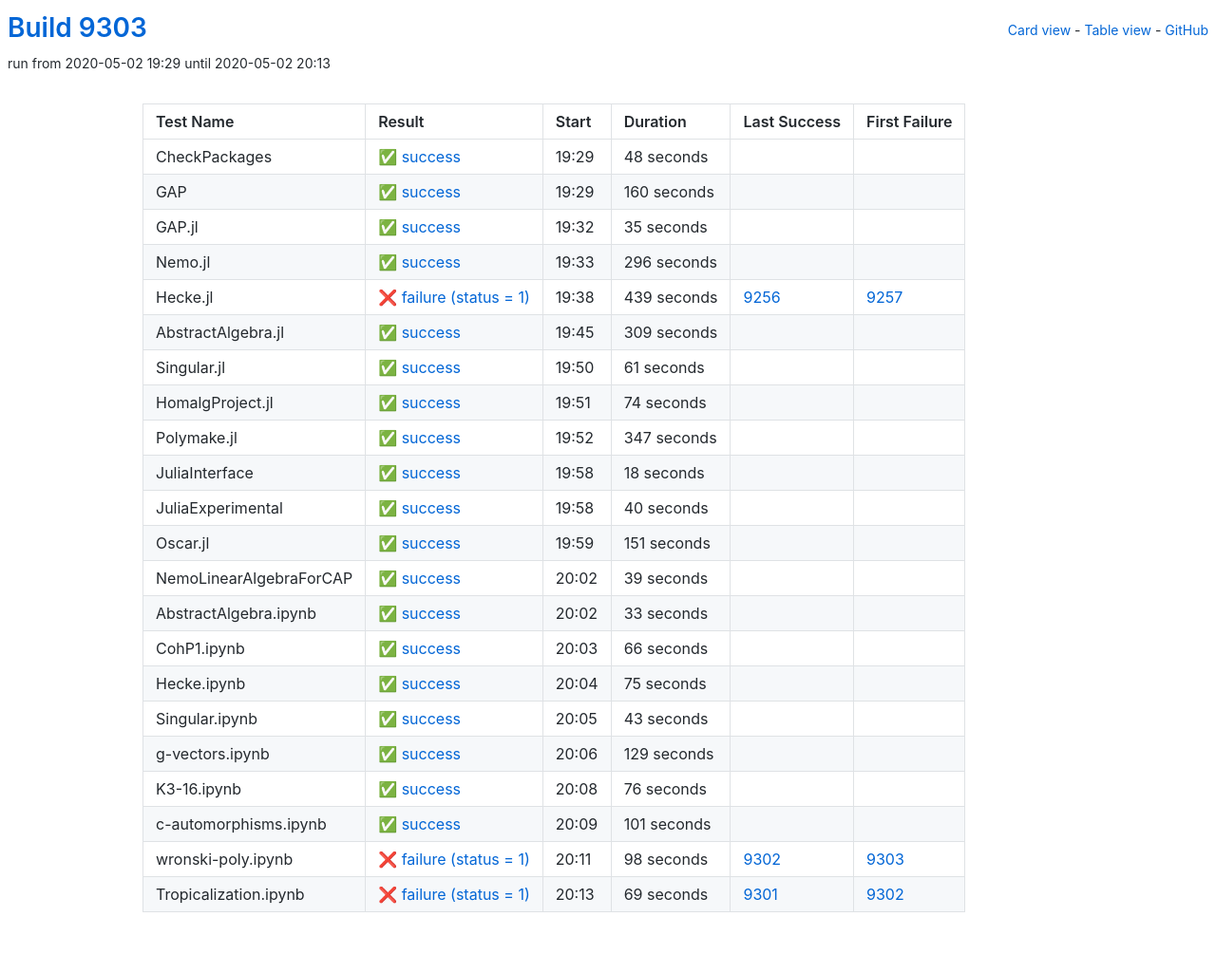
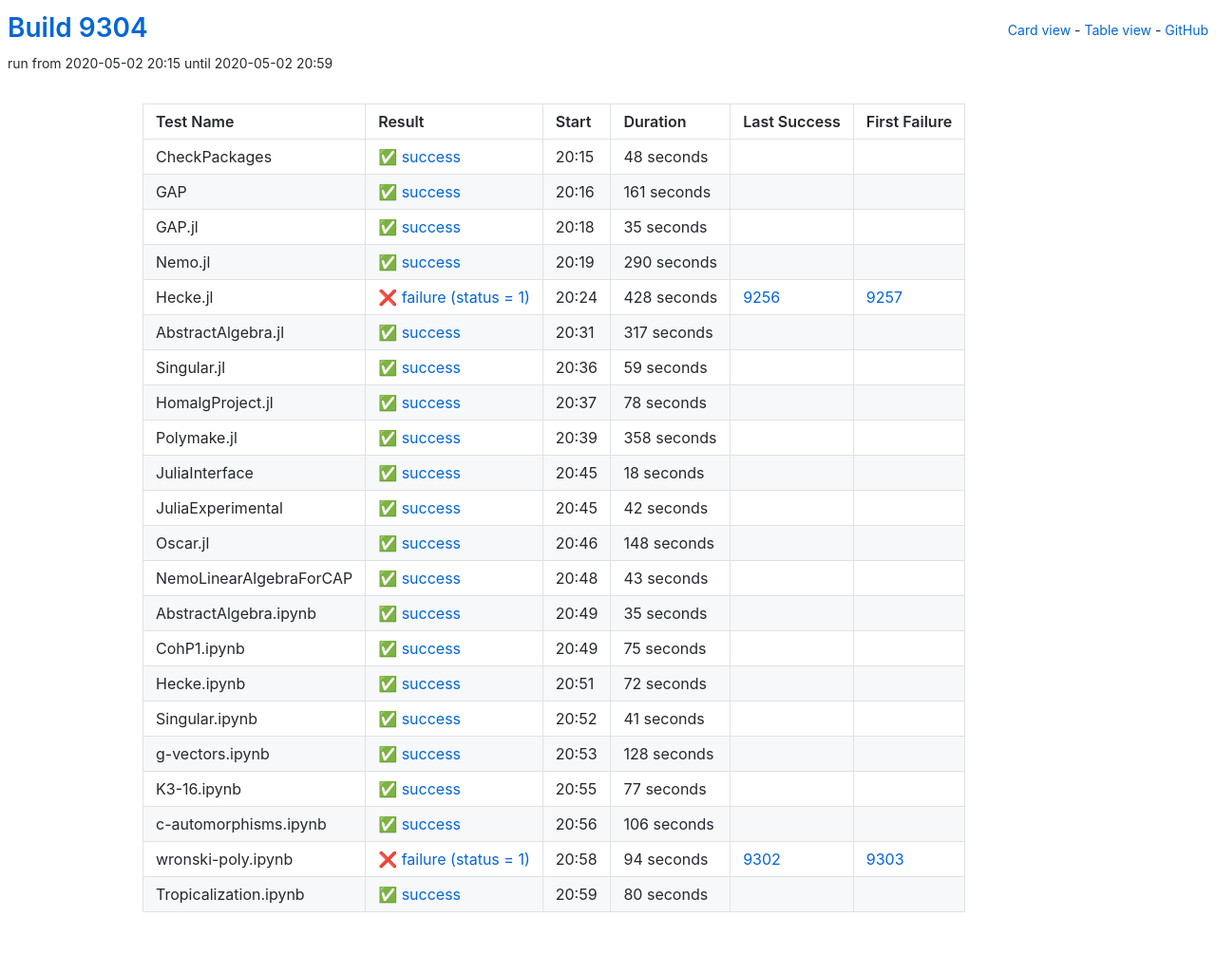
Before and after one commit to oscar-system/oscar-ci-status, a Jekyll site: the page built from table.html, in a window 1280 px wide. Shown: the whole page at 95% size. Built offline with Jekyll 4.4.1, drawn with Linux system fonts in a browser that asks for light colours.

Commit message:
Build 9304

```diff
--- a/_data/ci.yml
+++ b/_data/ci.yml
@@ -1,5 +1,5 @@
-build: 9303
-build_url: https://oscarci.mathematik.uni-kl.de/job/oscar/9303/
+build: 9304
+build_url: https://oscarci.mathematik.uni-kl.de/job/oscar/9304/
 job: oscar
 tests:
 - duration: 48
@@ -8,20 +8,20 @@ tests:
   first_failure_url: null
   last_success: false
   last_success_url: null
-  log: https://oscarci.mathematik.uni-kl.de/job/oscar/9303/artifact/logs/build-9303/CheckPackages.log
+  log: https://oscarci.mathematik.uni-kl.de/job/oscar/9304/artifact/logs/build-9304/CheckPackages.log
   name: CheckPackages
-  start: 2020-05-02 19:29
+  start: 2020-05-02 20:15
   status: success
   success: true
-- duration: 160
+- duration: 161
   exitcode: 0
   first_failure: false
   first_failure_url: null
   last_success: false
   last_success_url: null
-  log: https://oscarci.mathematik.uni-kl.de/job/oscar/9303/artifact/logs/build-9303/GAP.log
+  log: https://oscarci.mathematik.uni-kl.de/job/oscar/9304/artifact/logs/build-9304/GAP.log
   name: GAP
-  start: 2020-05-02 19:29
+  start: 2020-05-02 20:16
   status: success
   success: true
 - duration: 35
@@ -30,75 +30,75 @@ tests:
   first_failure_url: null
   last_success: false
   last_success_url: null
-  log: https://oscarci.mathematik.uni-kl.de/job/oscar/9303/artifact/logs/build-9303/GAP.jl.log
+  log: https://oscarci.mathematik.uni-kl.de/job/oscar/9304/artifact/logs/build-9304/GAP.jl.log
   name: GAP.jl
-  start: 2020-05-02 19:32
+  start: 2020-05-02 20:18
   status: success
   success: true
-- duration: 296
+- duration: 290
   exitcode: 0
   first_failure: false
   first_failure_url: null
   last_success: false
   last_success_url: null
-  log: https://oscarci.mathematik.uni-kl.de/job/oscar/9303/artifact/logs/build-9303/Nemo.jl.log
+  log: https://oscarci.mathematik.uni-kl.de/job/oscar/9304/artifact/logs/build-9304/Nemo.jl.log
   name: Nemo.jl
-  start: 2020-05-02 19:33
+  start: 2020-05-02 20:19
   status: success
   success: true
-- duration: 439
+- duration: 428
   exitcode: 1
   first_failure: 9257
   first_failure_url: https://oscarci.mathematik.uni-kl.de/job/oscar/9257/
   last_success: 9256
   last_success_url: https://oscarci.mathematik.uni-kl.de/job/oscar/9256/
-  log: https://oscarci.mathematik.uni-kl.de/job/oscar/9303/artifact/logs/build-9303/Hecke.jl.log
+  log: https://oscarci.mathematik.uni-kl.de/job/oscar/9304/artifact/logs/build-9304/Hecke.jl.log
   name: Hecke.jl
-  start: 2020-05-02 19:38
+  start: 2020-05-02 20:24
   status: failure
   success: false
-- duration: 309
+- duration: 317
   exitcode: 0
   first_failure: false
   first_failure_url: null
   last_success: false
   last_success_url: null
-  log: https://oscarci.mathematik.uni-kl.de/job/oscar/9303/artifact/logs/build-9303/AbstractAlgebra.jl.log
+  log: https://oscarci.mathematik.uni-kl.de/job/oscar/9304/artifact/logs/build-9304/AbstractAlgebra.jl.log
   name: AbstractAlgebra.jl
-  start: 2020-05-02 19:45
+  start: 2020-05-02 20:31
   status: success
   success: true
-- duration: 61
+- duration: 59
   exitcode: 0
   first_failure: false
   first_failure_url: null
   last_success: false
   last_success_url: null
-  log: https://oscarci.mathematik.uni-kl.de/job/oscar/9303/artifact/logs/build-9303/Singular.jl.log
+  log: https://oscarci.mathematik.uni-kl.de/job/oscar/9304/artifact/logs/build-9304/Singular.jl.log
   name: Singular.jl
-  start: 2020-05-02 19:50
+  start: 2020-05-02 20:36
   status: success
   success: true
-- duration: 74
+- duration: 78
   exitcode: 0
   first_failure: false
   first_failure_url: null
   last_success: false
   last_success_url: null
-  log: https://oscarci.mathematik.uni-kl.de/job/oscar/9303/artifact/logs/build-9303/HomalgProject.jl.log
+  log: https://oscarci.mathematik.uni-kl.de/job/oscar/9304/artifact/logs/build-9304/HomalgProject.jl.log
   name: HomalgProject.jl
-  start: 2020-05-02 19:51
+  start: 2020-05-02 20:37
   status: success
   success: true
-- duration: 347
+- duration: 358
   exitcode: 0
   first_failure: false
   first_failure_url: null
   last_success: false
   last_success_url: null
-  log: https://oscarci.mathematik.uni-kl.de/job/oscar/9303/artifact/logs/build-9303/Polymake.jl.log
+  log: https://oscarci.mathematik.uni-kl.de/job/oscar/9304/artifact/logs/build-9304/Polymake.jl.log
   name: Polymake.jl
-  start: 2020-05-02 19:52
+  start: 2020-05-02 20:39
   status: success
   success: true
 - duration: 18
@@ -107,64 +107,53 @@ tests:
   first_failure_url: null
   last_success: false
   last_success_url: null
-  log: https://oscarci.mathematik.uni-kl.de/job/oscar/9303/artifact/logs/build-9303/JuliaInterface.log
+  log: https://oscarci.mathematik.uni-kl.de/job/oscar/9304/artifact/logs/build-9304/JuliaInterface.log
   name: JuliaInterface
-  start: 2020-05-02 19:58
+  start: 2020-05-02 20:45
   status: success
   success: true
-- duration: 40
+- duration: 42
   exitcode: 0
   first_failure: false
   first_failure_url: null
   last_success: false
   last_success_url: null
-  log: https://oscarci.mathematik.uni-kl.de/job/oscar/9303/artifact/logs/build-9303/JuliaExperimental.log
+  log: https://oscarci.mathematik.uni-kl.de/job/oscar/9304/artifact/logs/build-9304/JuliaExperimental.log
   name: JuliaExperimental
-  start: 2020-05-02 19:58
+  start: 2020-05-02 20:45
   status: success
   success: true
-- duration: 151
+- duration: 148
   exitcode: 0
   first_failure: false
   first_failure_url: null
   last_success: false
   last_success_url: null
-  log: https://oscarci.mathematik.uni-kl.de/job/oscar/9303/artifact/logs/build-9303/Oscar.jl.log
+  log: https://oscarci.mathematik.uni-kl.de/job/oscar/9304/artifact/logs/build-9304/Oscar.jl.log
   name: Oscar.jl
-  start: 2020-05-02 19:59
+  start: 2020-05-02 20:46
   status: success
   success: true
-- duration: 39
+- duration: 43
   exitcode: 0
   first_failure: false
   first_failure_url: null
   last_success: false
   last_success_url: null
-  log: https://oscarci.mathematik.uni-kl.de/job/oscar/9303/artifact/logs/build-9303/NemoLinearAlgebraForCAP.log
+  log: https://oscarci.mathematik.uni-kl.de/job/oscar/9304/artifact/logs/build-9304/NemoLinearAlgebraForCAP.log
   name: NemoLinearAlgebraForCAP
-  start: 2020-05-02 20:02
+  start: 2020-05-02 20:48
   status: success
   success: true
-- duration: 33
+- duration: 35
   exitcode: 0
   first_failure: false
   first_failure_url: null
   last_success: false
   last_success_url: null
-  log: https://oscarci.mathematik.uni-kl.de/job/oscar/9303/artifact/logs/build-9303/AbstractAlgebra.ipynb.log
+  log: https://oscarci.mathematik.uni-kl.de/job/oscar/9304/artifact/logs/build-9304/AbstractAlgebra.ipynb.log
   name: AbstractAlgebra.ipynb
-  start: 2020-05-02 20:02
-  status: success
-  success: true
-- duration: 66
-  exitcode: 0
-  first_failure: false
-  first_failure_url: null
-  last_success: false
-  last_success_url: null
-  log: https://oscarci.mathematik.uni-kl.de/job/oscar/9303/artifact/logs/build-9303/CohP1.ipynb.log
-  name: CohP1.ipynb
-  start: 2020-05-02 20:03
+  start: 2020-05-02 20:49
   status: success
   success: true
 - duration: 75
@@ -173,74 +162,85 @@ tests:
   first_failure_url: null
   last_success: false
   last_success_url: null
-  log: https://oscarci.mathematik.uni-kl.de/job/oscar/9303/artifact/logs/build-9303/Hecke.ipynb.log
-  name: Hecke.ipynb
-  start: 2020-05-02 20:04
+  log: https://oscarci.mathematik.uni-kl.de/job/oscar/9304/artifact/logs/build-9304/CohP1.ipynb.log
+  name: CohP1.ipynb
+  start: 2020-05-02 20:49
   status: success
   success: true
-- duration: 43
+- duration: 72
   exitcode: 0
   first_failure: false
   first_failure_url: null
   last_success: false
   last_success_url: null
-  log: https://oscarci.mathematik.uni-kl.de/job/oscar/9303/artifact/logs/build-9303/Singular.ipynb.log
-  name: Singular.ipynb
-  start: 2020-05-02 20:05
+  log: https://oscarci.mathematik.uni-kl.de/job/oscar/9304/artifact/logs/build-9304/Hecke.ipynb.log
+  name: Hecke.ipynb
+  start: 2020-05-02 20:51
   status: success
   success: true
-- duration: 129
+- duration: 41
   exitcode: 0
   first_failure: false
   first_failure_url: null
   last_success: false
   last_success_url: null
-  log: https://oscarci.mathematik.uni-kl.de/job/oscar/9303/artifact/logs/build-9303/g-vectors.ipynb.log
-  name: g-vectors.ipynb
-  start: 2020-05-02 20:06
+  log: https://oscarci.mathematik.uni-kl.de/job/oscar/9304/artifact/logs/build-9304/Singular.ipynb.log
+  name: Singular.ipynb
+  start: 2020-05-02 20:52
   status: success
   success: true
-- duration: 76
+- duration: 128
   exitcode: 0
   first_failure: false
   first_failure_url: null
   last_success: false
   last_success_url: null
-  log: https://oscarci.mathematik.uni-kl.de/job/oscar/9303/artifact/logs/build-9303/K3-16.ipynb.log
-  name: K3-16.ipynb
-  start: 2020-05-02 20:08
+  log: https://oscarci.mathematik.uni-kl.de/job/oscar/9304/artifact/logs/build-9304/g-vectors.ipynb.log
+  name: g-vectors.ipynb
+  start: 2020-05-02 20:53
   status: success
   success: true
-- duration: 101
+- duration: 77
   exitcode: 0
   first_failure: false
   first_failure_url: null
   last_success: false
   last_success_url: null
-  log: https://oscarci.mathematik.uni-kl.de/job/oscar/9303/artifact/logs/build-9303/c-automorphisms.ipynb.log
-  name: c-automorphisms.ipynb
-  start: 2020-05-02 20:09
+  log: https://oscarci.mathematik.uni-kl.de/job/oscar/9304/artifact/logs/build-9304/K3-16.ipynb.log
+  name: K3-16.ipynb
+  start: 2020-05-02 20:55
   status: success
   success: true
-- duration: 98
+- duration: 106
+  exitcode: 0
+  first_failure: false
+  first_failure_url: null
+  last_success: false
+  last_success_url: null
+  log: https://oscarci.mathematik.uni-kl.de/job/oscar/9304/artifact/logs/build-9304/c-automorphisms.ipynb.log
+  name: c-automorphisms.ipynb
+  start: 2020-05-02 20:56
+  status: success
+  success: true
+- duration: 94
   exitcode: 1
   first_failure: 9303
   first_failure_url: https://oscarci.mathematik.uni-kl.de/job/oscar/9303/
   last_success: 9302
   last_success_url: https://oscarci.mathematik.uni-kl.de/job/oscar/9302/
-  log: https://oscarci.mathematik.uni-kl.de/job/oscar/9303/artifact/logs/build-9303/wronski-poly.ipynb.log
+  log: https://oscarci.mathematik.uni-kl.de/job/oscar/9304/artifact/logs/build-9304/wronski-poly.ipynb.log
   name: wronski-poly.ipynb
-  start: 2020-05-02 20:11
+  start: 2020-05-02 20:58
   status: failure
   success: false
-- duration: 69
-  exitcode: 1
-  first_failure: 9302
-  first_failure_url: https://oscarci.mathematik.uni-kl.de/job/oscar/9302/
-  last_success: 9301
-  last_success_url: https://oscarci.mathematik.uni-kl.de/job/oscar/9301/
-  log: https://oscarci.mathematik.uni-kl.de/job/oscar/9303/artifact/logs/build-9303/Tropicalization.ipynb.log
+- duration: 80
+  exitcode: 0
+  first_failure: false
+  first_failure_url: null
+  last_success: false
+  last_success_url: null
+  log: https://oscarci.mathematik.uni-kl.de/job/oscar/9304/artifact/logs/build-9304/Tropicalization.ipynb.log
   name: Tropicalization.ipynb
-  start: 2020-05-02 20:13
-  status: failure
-  success: false
+  start: 2020-05-02 20:59
+  status: success
+  success: true
```
Also changed, not shown: README.md.
